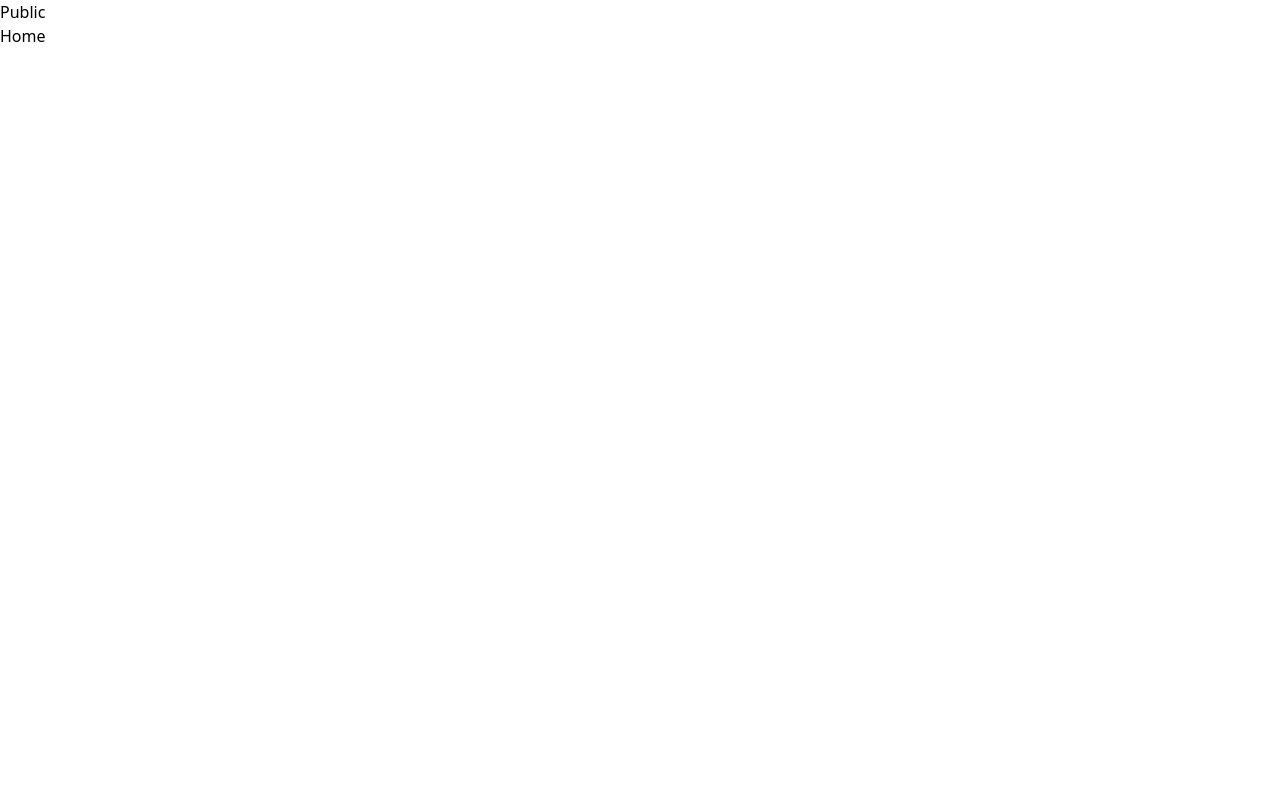
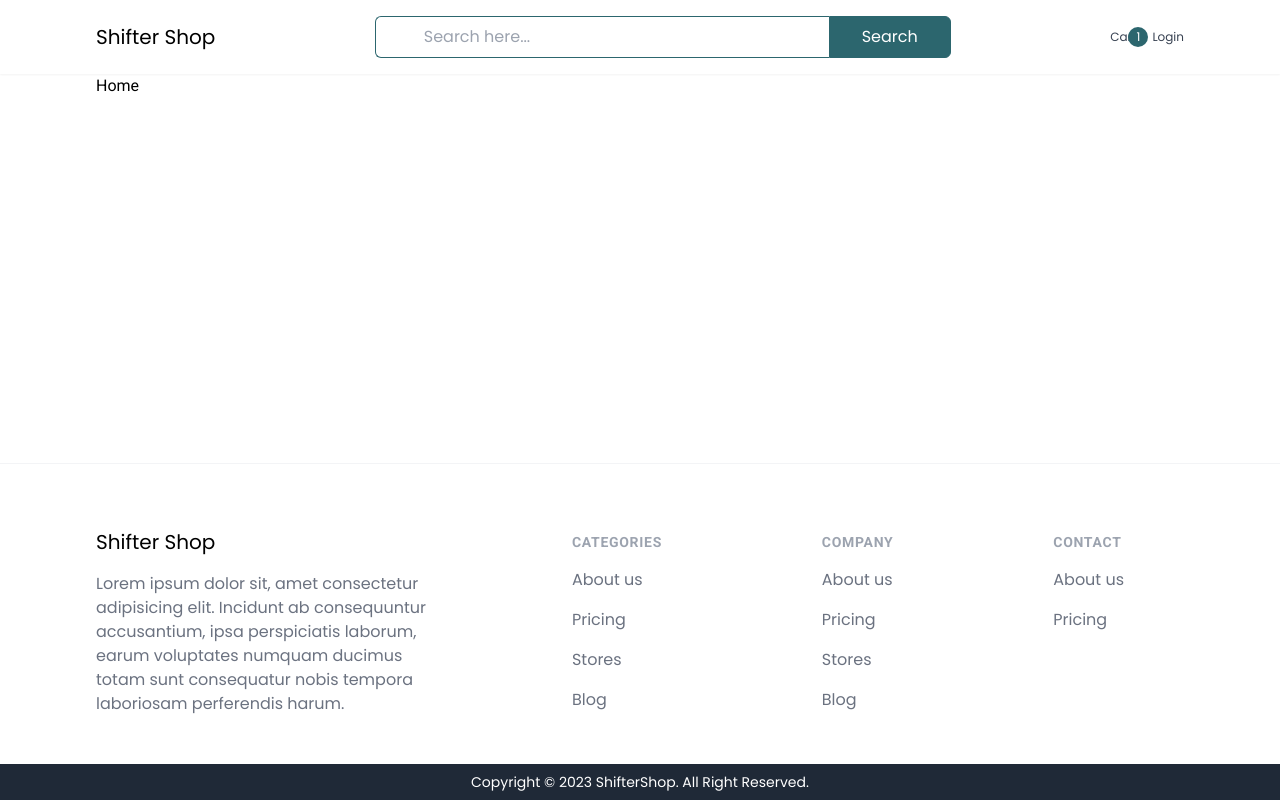
Before and after one commit to maheryy/shifter-shop, a React (Vite) app in the folder client/: page / in a window 1280 px wide. Built offline with nearby package versions, Linux system fonts and the light colour scheme.

Commit message:
feat: implement base layout components

```diff
--- /dev/null
+++ b/client/src/components/Copyright.tsx
@@ -0,0 +1,13 @@
+const Copyright = () => {
+  return (
+    <div className="bg-gray-800 py-2">
+      <div className="flex items-center justify-center">
+        <p className="text-white text-sm">
+          Copyright &copy; 2023 ShifterShop. All Right Reserved.
+        </p>
+      </div>
+    </div>
+  );
+};
+
+export default Copyright;
--- /dev/null
+++ b/client/src/components/Footer.tsx
@@ -0,0 +1,105 @@
+import { Link } from "react-router-dom";
+import Logo from "./Logo";
+
+const Footer = () => {
+  return (
+    <footer className="bg-white pt-16 pb-12 border-t border-gray-100">
+      <div className="container flex items-center gap-20">
+        <div className="self-start basis-1/3">
+          <Logo clickable={false}/>
+          <p className="text-gray-500 mt-4">
+            Lorem ipsum dolor sit, amet consectetur adipisicing elit. Incidunt
+            ab consequuntur accusantium, ipsa perspiciatis laborum, earum
+            voluptates numquam ducimus totam sunt consequatur nobis tempora
+            laboriosam perferendis harum.
+          </p>
+        </div>
+        <div className="flex justify-around gap-10 basis-2/3">
+          <div>
+            <h3 className="text-sm font-semibold text-gray-400 uppercase tracking-wider">
+              Categories
+            </h3>
+            <div className="mt-4 space-y-4">
+              <a
+                href="#"
+                className="text-base text-gray-500 hover:text-gray-900 block"
+              >
+                About us
+              </a>
+              <a
+                href="#"
+                className="text-base text-gray-500 hover:text-gray-900 block"
+              >
+                Pricing
+              </a>
+              <a
+                href="#"
+                className="text-base text-gray-500 hover:text-gray-900 block"
+              >
+                Stores
+              </a>
+              <a
+                href="#"
+                className="text-base text-gray-500 hover:text-gray-900 block"
+              >
+                Blog
+              </a>
+            </div>
+          </div>
+          <div>
+            <h3 className="text-sm font-semibold text-gray-400 uppercase tracking-wider">
+              Company
+            </h3>
+            <div className="mt-4 space-y-4">
+              <a
+                href="#"
+                className="text-base text-gray-500 hover:text-gray-900 block"
+              >
+                About us
+              </a>
+              <a
+                href="#"
+                className="text-base text-gray-500 hover:text-gray-900 block"
+              >
+                Pricing
+              </a>
+              <a
+                href="#"
+                className="text-base text-gray-500 hover:text-gray-900 block"
+              >
+                Stores
+              </a>
+              <a
+                href="#"
+                className="text-base text-gray-500 hover:text-gray-900 block"
+              >
+                Blog
+              </a>
+            </div>
+          </div>
+          <div>
+            <h3 className="text-sm font-semibold text-gray-400 uppercase tracking-wider">
+              Contact
+            </h3>
+            <div className="mt-4 space-y-4">
+              <a
+                href="#"
+                className="text-base text-gray-500 hover:text-gray-900 block"
+              >
+                About us
+              </a>
+              <a
+                href="#"
+                className="text-base text-gray-500 hover:text-gray-900 block"
+              >
+                Pricing
+              </a>
+            </div>
+          </div>
+        </div>
+      </div>
+    </footer>
+  );
+};
+
+export default Footer;
--- /dev/null
+++ b/client/src/components/Header.tsx
@@ -0,0 +1,58 @@
+import { Link } from "react-router-dom";
+import { useAuthContext } from "../hooks/context";
+import Logo from "./Logo";
+
+const Header = () => {
+  const { isAuthenticated } = useAuthContext();
+
+  return (
+    <header className="py-4 shadow-sm bg-white">
+      <div className="container flex items-center justify-between">
+        <Logo />
+        <div className="w-full max-w-xl relative flex">
+          <span className="absolute left-4 top-3 text-lg text-gray-400">
+            <i className="fa-solid fa-magnifying-glass"></i>
+          </span>
+          <input
+            type="text"
+            name="search"
+            id="search"
+            className="w-full border border-primary border-r-0 pl-12 py-2 pr-3 rounded-l-md focus:outline-none"
+            placeholder="Search here..."
+          />
+          <button className="bg-primary border border-primary text-white px-8 rounded-r-md hover:bg-transparent hover:text-primary transition">
+            Search
+          </button>
+        </div>
+
+        <div className="flex items-center space-x-4">
+          <Link
+            to="/cart"
+            className="text-center text-gray-700 hover:text-primary transition relative"
+          >
+            <div className="text-2xl">
+              <i className="fa-solid fa-bag-shopping"></i>
+            </div>
+            <div className="text-xs leading-3">Cart</div>
+            <div className="absolute -right-3 -top-1 w-5 h-5 rounded-full flex items-center justify-center bg-primary text-white text-xs">
+              1
+            </div>
+          </Link>
+          <Link
+            to={isAuthenticated ? "/account" : "/login"}
+            className="text-center text-gray-700 hover:text-primary transition relative"
+          >
+            <div className="text-2xl">
+              <i className="fa-regular fa-user"></i>
+            </div>
+            <div className="text-xs leading-3">
+              {isAuthenticated ? "Account" : "Login"}
+            </div>
+          </Link>
+        </div>
+      </div>
+    </header>
+  );
+};
+
+export default Header;
--- /dev/null
+++ b/client/src/components/Logo.tsx
@@ -0,0 +1,24 @@
+import { Link } from "react-router-dom";
+
+const Logo = ({ clickable = true }: LogoProps) => {
+  const linkProps: LinkProps = clickable
+    ? { to: "/" }
+    : { to: "#", className: "pointer-events-none" };
+
+  return (
+    <Link {...linkProps}>
+      <span className="text-xl">Shifter Shop</span>
+    </Link>
+  );
+};
+
+interface LogoProps {
+  clickable?: boolean;
+}
+
+interface LinkProps {
+  to: string;
+  className?: string;
+}
+
+export default Logo;
--- a/client/src/index.css
+++ b/client/src/index.css
@@ -1,6 +1,24 @@
+@import url("https://fonts.googleapis.com/css2?family=Poppins:wght@400;500;600;700&display=swap");
+@import url("https://fonts.googleapis.com/css2?family=Roboto:wght@400;500;700&display=swap");
+
 @tailwind base;
 @tailwind components;
 @tailwind utilities;
+
+@layer base {
+  h1,
+  h2,
+  h3,
+  h4,
+  h5,
+  h6 {
+    @apply font-roboto;
+  }
+
+  body {
+    @apply font-poppins;
+  }
+}
 
 * {
   padding: 0;
@@ -11,3 +29,14 @@
 ul {
   list-style: none;
 }
+
+#root {
+  min-height: 100vh;
+  display: flex;
+  flex-direction: column;
+}
+
+main {
+  flex: 1;
+  @apply container;
+}
--- a/client/src/layouts/PublicLayout.tsx
+++ b/client/src/layouts/PublicLayout.tsx
@@ -1,19 +1,25 @@
 import { Outlet } from "react-router-dom";
+import { ReactNode } from "react";
+import Header from "../components/Header";
+import Footer from "../components/Footer";
+import Copyright from "../components/Copyright";
 
 const PublicLayout = ({ children }: PublicLayoutProps) => {
   return (
     <>
-      <div>Public</div>
-      <div>
+      <Header />
+      <main>
         <Outlet />
         {children}
-      </div>
+      </main>
+      <Footer />
+      <Copyright />
     </>
   );
 };
 
 interface PublicLayoutProps {
-  children?: React.ReactNode;
+  children?: ReactNode;
 }
 
 export default PublicLayout;
--- a/client/src/layouts/UserLayout.tsx
+++ b/client/src/layouts/UserLayout.tsx
@@ -1,20 +1,26 @@
 import { Outlet } from "react-router-dom";
+import { ReactNode } from "react";
 import UserProvider from "../providers/UserProvider";
+import Header from "../components/Header";
+import Footer from "../components/Footer";
+import Copyright from "../components/Copyright";
 
 const UserLayout = ({ children }: UserLayoutProps) => {
   return (
     <UserProvider>
-      <div>User</div>
-      <div>
+      <Header />
+      <main>
         <Outlet />
         {children}
-      </div>
+      </main>
+      <Footer />
+      <Copyright />
     </UserProvider>
   );
 };
 
 interface UserLayoutProps {
-  children?: React.ReactNode;
+  children?: ReactNode;
 }
 
 export default UserLayout;
--- a/client/tailwind.config.cjs
+++ b/client/tailwind.config.cjs
@@ -2,7 +2,31 @@
 module.exports = {
   content: ["./index.html", "./src/**/*.{js,ts,jsx,tsx}"],
   theme: {
-    extend: {},
+    screen: {
+      sm: "576px",
+      md: "768px",
+      lg: "992px",
+      xl: "1200px",
+    },
+    extend: {
+      fontFamily: {
+        poppins: ["Poppins", "sans-serif"],
+        roboto: ["Roboto", "sans-serif"],
+      },
+      colors: {
+        primary: "#2C666E",
+      },
+    },
+    container: {
+      center: true,
+      padding: {
+        DEFAULT: "2rem",
+        sm: "2rem",
+        lg: "6rem",
+        xl: "6rem",
+        "2xl": "8rem",
+      },
+    },
   },
   plugins: [],
 };
```
